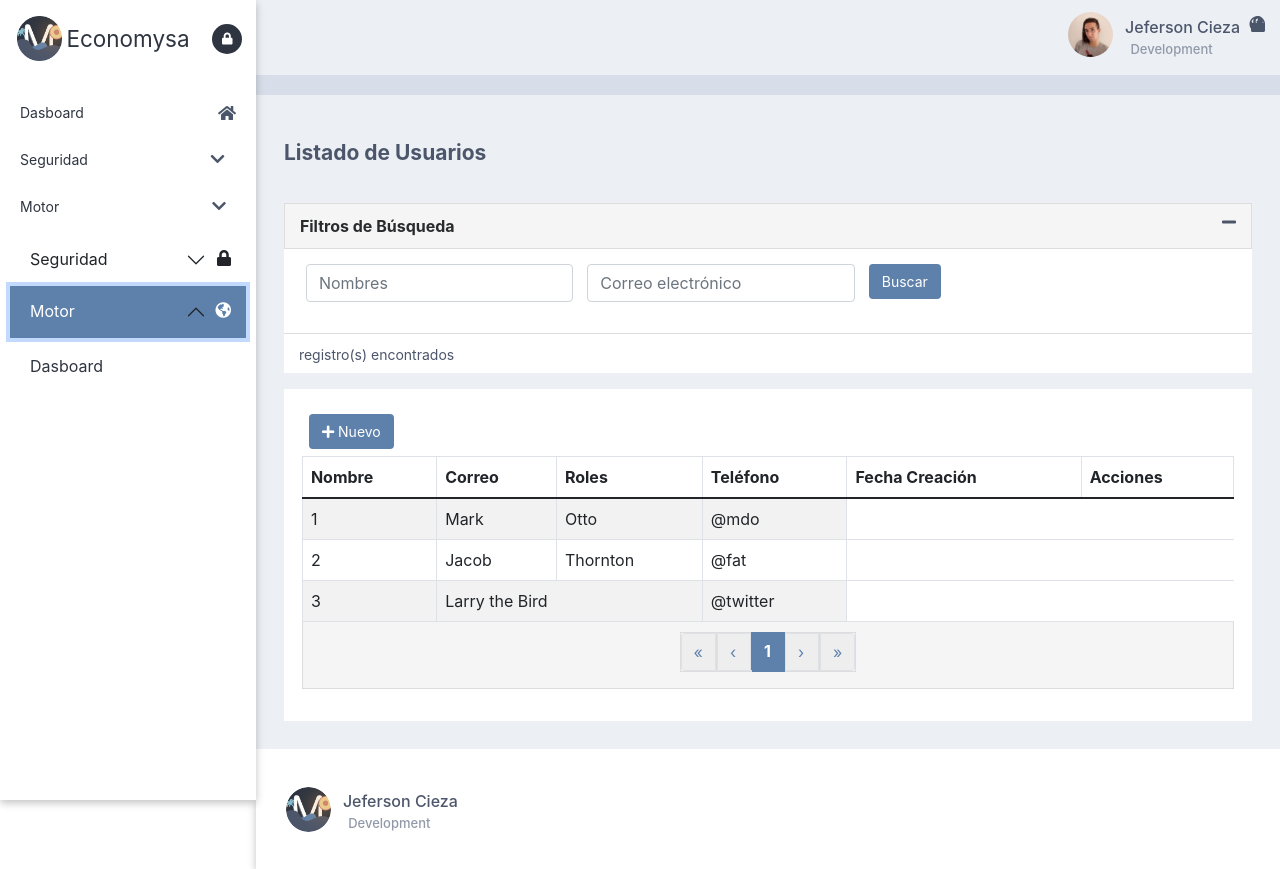
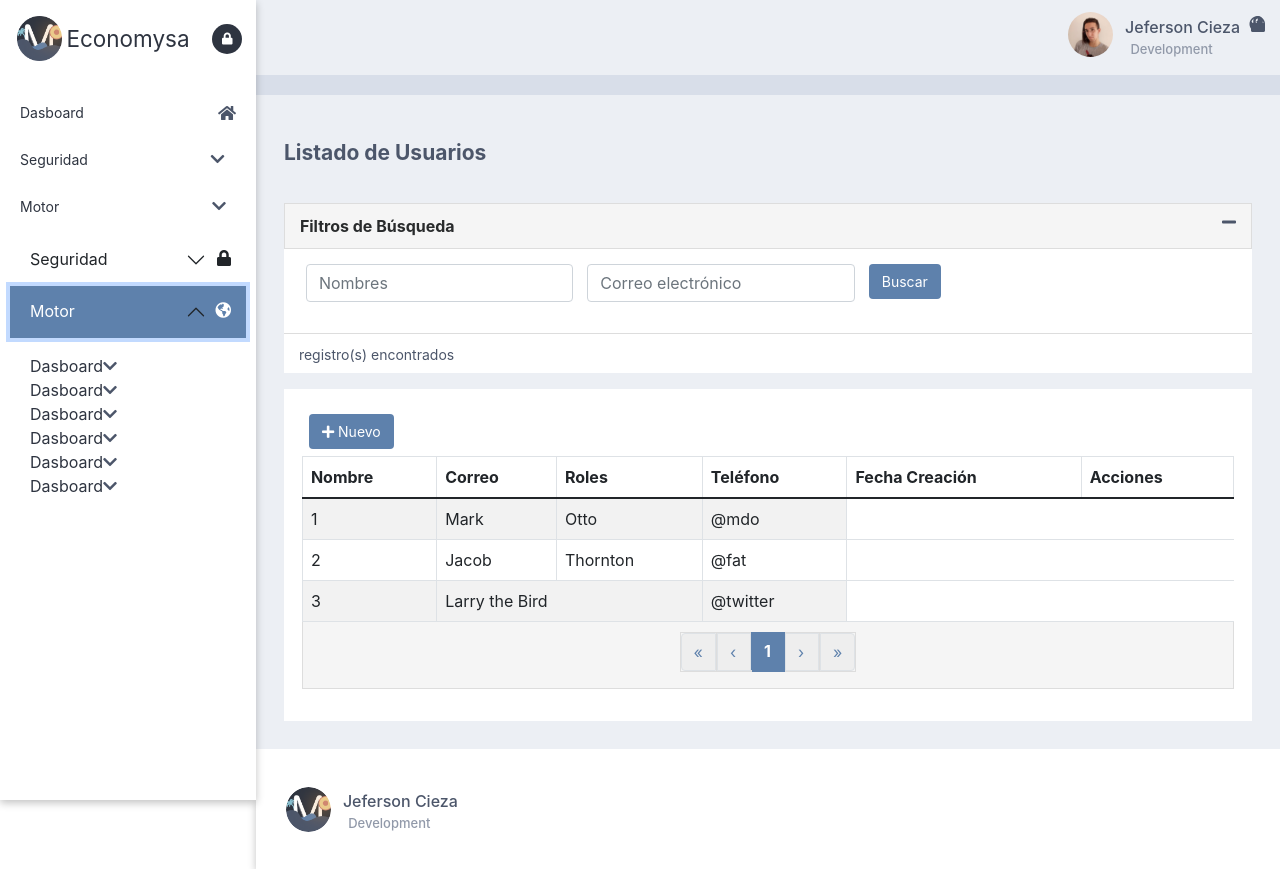
Before and after one commit to Franco-Ezequiel-Marchegiani/Economysa, a React (Create React App) app: page /Seguridad in a window 1280 px wide. Both pictures are taken after a click on the button "Motor". Built offline with nearby package versions, Linux system fonts and the light colour scheme.

Commit message:
Cree 6 links motor

```diff
--- a/src/components/Sidebar/Sidebar.js
+++ b/src/components/Sidebar/Sidebar.js
@@ -40,10 +40,30 @@ function Sidebar() {
             <Accordion.Item eventKey="1" className='contentContainerLink'>
                 <Accordion.Header  className='titleLink'>Motor <i className="fas fa-globe-americas"></i></Accordion.Header>
                   <Accordion.Body>
-                    <div>
-
-                    </div>
-                    <Link to="/" className='linkBar'>Dasboard</Link>
+                      <div>
+                        <Link to="/" className='linkBar'>Dasboard</Link>
+                        <i className="fas fa-chevron-down"></i>
+                      </div>
+                      <div>
+                        <Link to="/" className='linkBar'>Dasboard</Link>
+                        <i className="fas fa-chevron-down"></i>
+                      </div>
+                      <div>
+                        <Link to="/" className='linkBar'>Dasboard</Link>
+                        <i className="fas fa-chevron-down"></i>
+                      </div>
+                      <div>
+                        <Link to="/" className='linkBar'>Dasboard</Link>
+                        <i className="fas fa-chevron-down"></i>
+                      </div>
+                      <div>
+                        <Link to="/" className='linkBar'>Dasboard</Link>
+                        <i className="fas fa-chevron-down"></i>
+                      </div>
+                      <div>
+                        <Link to="/" className='linkBar'>Dasboard</Link>
+                        <i className="fas fa-chevron-down"></i>
+                      </div>
                   </Accordion.Body>
             </Accordion.Item>
         </Accordion>
```
